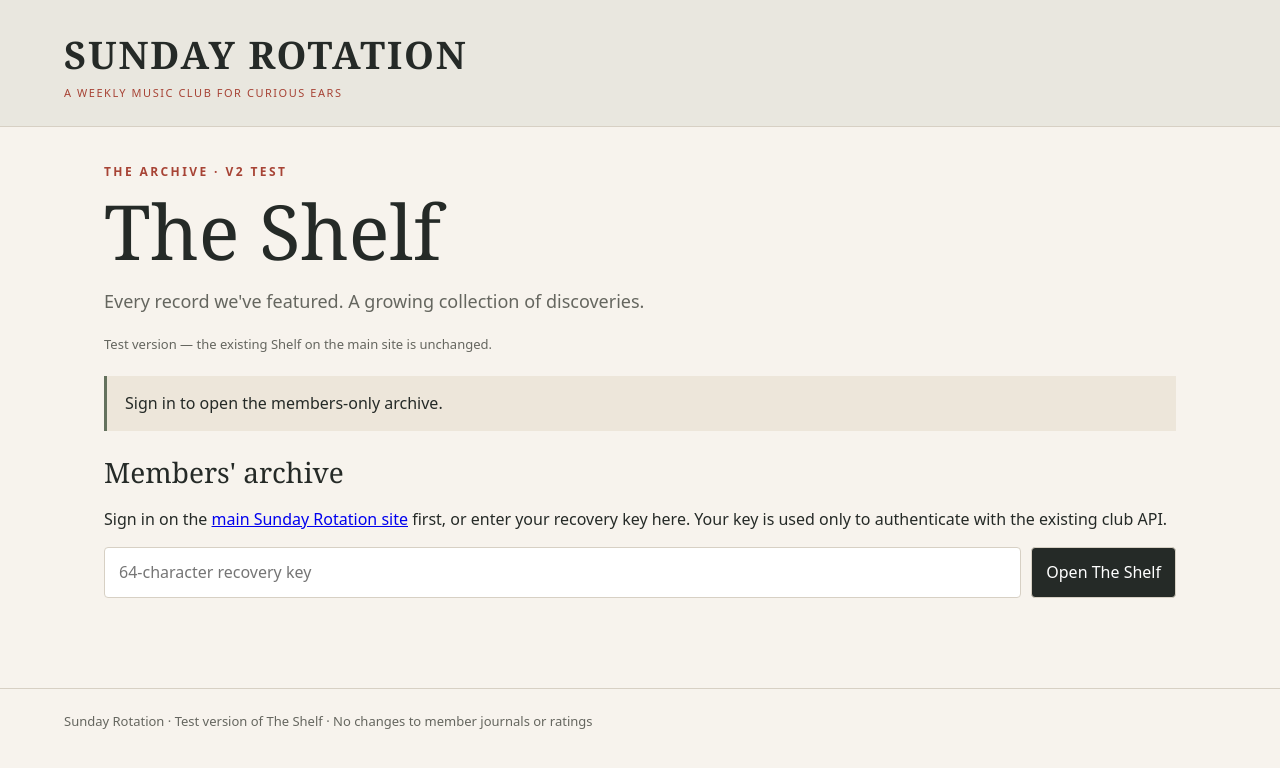
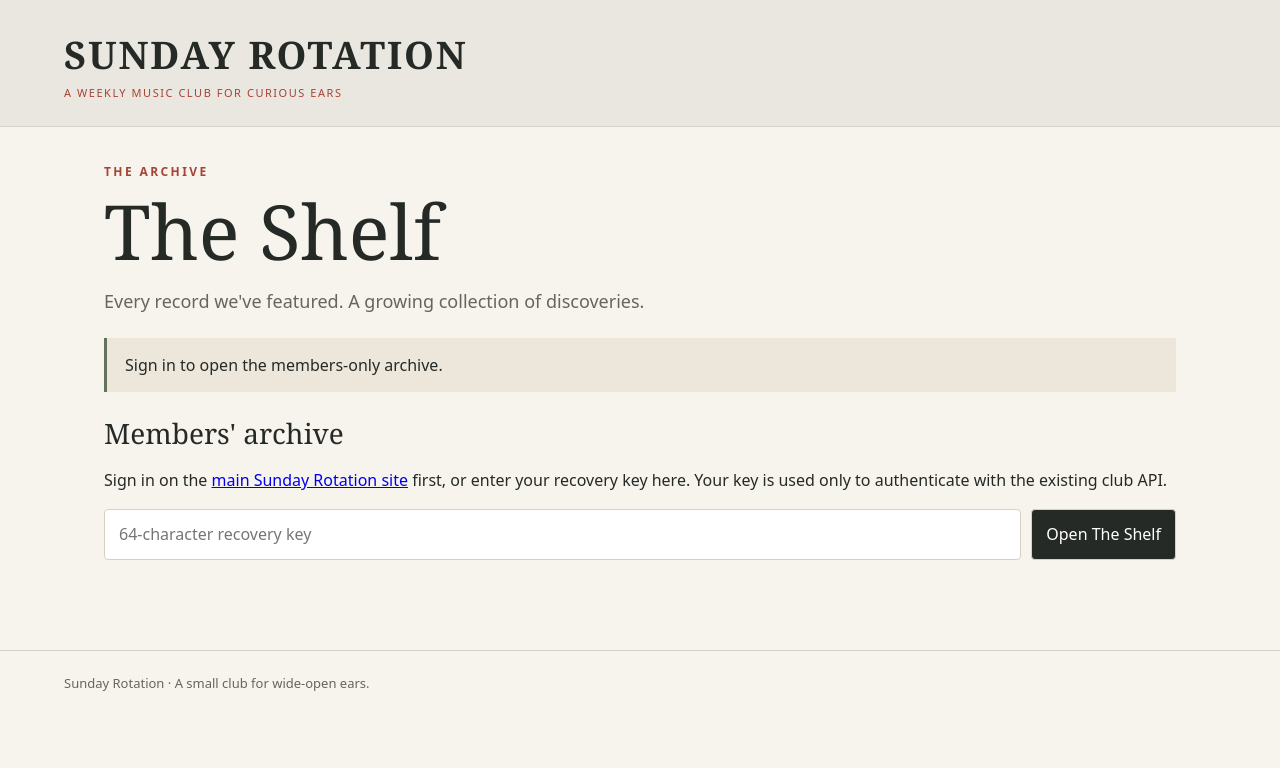
Before and after one commit to Harry-LSC/sunday-rotation, a plain HTML site: page shelf-v2/index.html in a window 1280 px wide. Drawn offline with Linux system fonts and the light colour scheme.

Commit message:
Remove Shelf V2 test copy and routine archive success banner

```diff
--- a/shelf-v2/index.html
+++ b/shelf-v2/index.html
@@ -3,7 +3,7 @@
 <head>
 <meta charset="utf-8"><meta name="viewport" content="width=device-width,initial-scale=1">
 <meta name="robots" content="noindex,nofollow">
-<title>The Shelf V2 — Sunday Rotation test</title>
+<title>The Shelf — Sunday Rotation</title>
 <style>
 :root{--ink:#252a27;--red:#a74335;--paper:#f7f3ed;--border:#d7d0c4;--muted:#65665f}
 *{box-sizing:border-box}body{margin:0;background:var(--paper);color:var(--ink);font:16px/1.55 system-ui,-apple-system,Arial,sans-serif}
@@ -39,10 +39,9 @@ footer{border-top:1px solid var(--border);padding:22px 5vw;font-size:13px;color:
 <body>
 <header><a href="../">SUNDAY ROTATION</a><small>A weekly music club for curious ears</small></header>
 <main>
-<div class="eyebrow">THE ARCHIVE · V2 TEST</div>
+<div class="eyebrow">THE ARCHIVE</div>
 <h1>The Shelf</h1>
 <p class="lead">Every record we've featured. A growing collection of discoveries.</p>
-<p class="fine">Test version — the existing Shelf on the main site is unchanged.</p>
 <div id="status" class="notice" role="status" aria-live="polite">Checking your membership…</div>
 <section id="gate" hidden>
 <h2>Members' archive</h2>
@@ -60,7 +59,7 @@ footer{border-top:1px solid var(--border);padding:22px 5vw;font-size:13px;color:
 <div id="records" class="grid"></div>
 </section>
 <section id="detail" hidden><button id="back" type="button">← Back to The Shelf</button><div id="detailBody"></div></section>
-</main><footer>Sunday Rotation · Test version of The Shelf · No changes to member journals or ratings</footer>
+</main><footer>Sunday Rotation · A small club for wide-open ears.</footer>
 <script>
 "use strict";
 (function(){
@@ -106,7 +105,7 @@ for(const row of remote.editions){if(!row?.edition||!Array.isArray(row.edition.a
 const records=[...row.edition.albums];if(row.edition.limelight)records.push({...row.edition.limelight,isLimelight:true});
 incoming.push(validateEdition({number:Number(row.edition_number),starts_on:row.starts_on,albums:records}))}
 const dedupe=new Map();for(const e of incoming)if(olderThanCurrent(e.starts_on,berlinDay()))dedupe.set(e.number,e);
-editions=[...dedupe.values()];saveCache();lastCheck=Date.now();lastDay=berlinDay();render();info("Archive up to date · "+listRecords().length+" records across "+editions.length+" editions.");
+editions=[...dedupe.values()];saveCache();lastCheck=Date.now();lastDay=berlinDay();render();info("");
 fetchArtwork().catch(()=>{});
 }catch(e){console.warn("Shelf V2 refresh failed",e);info("Archive refresh failed: "+e.message+". "+(editions.length?"Showing your saved archive.":"Please try again."),true);render()}
 finally{pending=null}})();return pending}
```
